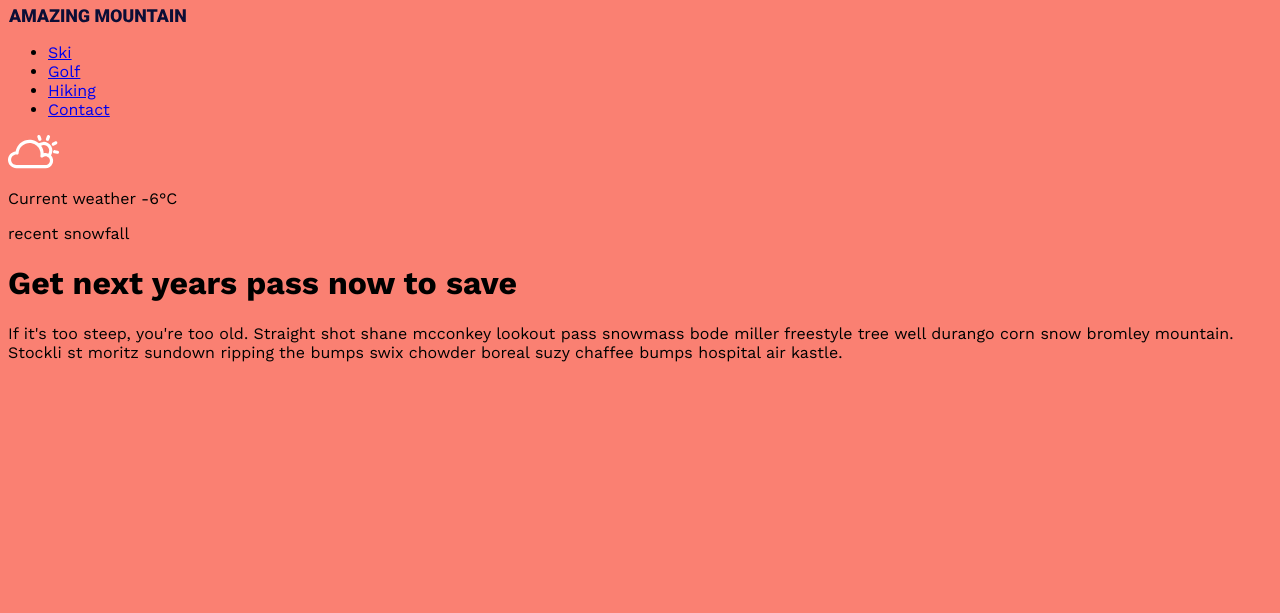
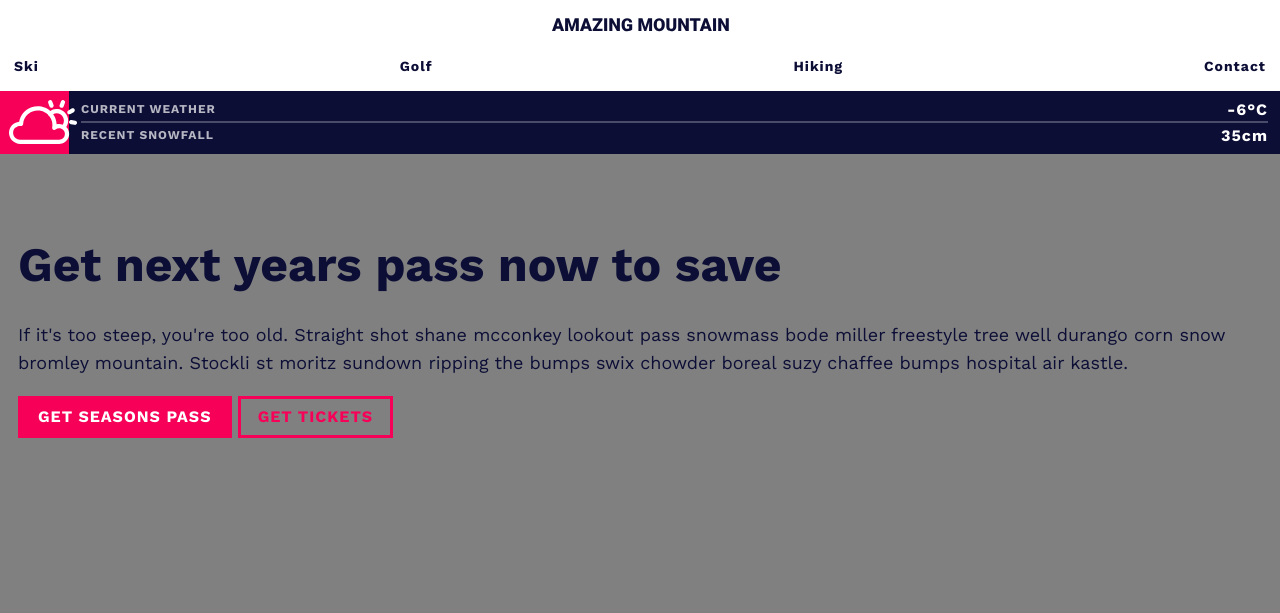
Before and after one commit to imonweb/Figma-designed-template-to-HTML, a website built with webpack: page src/index.html in a window 1280 px wide. Built offline with nearby package versions, Linux system fonts and the light colour scheme; files whose address does not match are found by name.

Commit message:
BEM implemented

```diff
--- /dev/null
+++ b/src/css/base/_global.css
@@ -0,0 +1,18 @@
+*,
+*::before,
+*::afer {
+  box-sizing: border-box;
+}
+
+body {
+  margin: 0;
+  background-color: gray;
+  font-family: 'Work Sans', ssans-serif;
+  font-size: 1.125rem;
+  color: var(--clr-dark);
+  line-height: 1.6;
+}
+
+h1, h2, h3, {
+  line-height: 1;
+}
--- /dev/null
+++ b/src/css/base/_variables.css
@@ -0,0 +1,10 @@
+/*  Custom properties */
+:root {
+  --clr-primary: #F70058;
+  --clr-dark: #0C0E36;
+  --clr-light: #FFF;
+  --fw-normal: 400;
+  --fw-bold: 700;
+  --fw-black: 900;
+  --grid: 1fr;
+}
--- /dev/null
+++ b/src/css/modules/_btn.css
@@ -0,0 +1,31 @@
+
+.btn {
+  cursor: pointer;
+  display: inline-block;
+  font-size: 1rem;
+  padding: .5em 1.25em;
+  text-transform: uppercase;
+  letter-spacing: 1px;
+  text-decoration: none;
+  font-weight: var(--fw-bold);
+  margin-bottom: .75em;
+
+  &--primary {
+    background-color: var(--clr-primary);
+    color: var(--clr-light);
+  }
+  &:hover {
+    background-color: var(--clr-dark);
+  }
+  &--outline {
+    outline: 3px solid #F70058;
+    outline-offset: -3px;
+    color: #F70058;
+
+    &:hover {
+      background: var(--clr-dark);
+      border-color: var(--clr-dark);
+      color: var(--clr-light);
+    }
+  }
+}
--- /dev/null
+++ b/src/css/modules/_header.css
@@ -0,0 +1,80 @@
+header {
+  background-color: var(--clr-light);
+  text-align: center;
+}
+
+.logo {
+  margin-top: 1em;
+}
+
+.nav__list {
+  display: flex;
+  justify-content: space-between;
+  margin: 0;
+  /* margin-top: 1em; */
+  padding: 1em;
+  list-style: none;
+  font-size: 0.875rem;
+  font-weight: var(--fw-bold);
+  text-transform: uppercases;
+  letter-spacing: 1px;;
+}
+
+.nav__link {
+  text-decoration: none;
+  color: inherit;
+}
+
+.weather {
+  display: grid;
+  grid-template-columns: min-content 1fr;
+  background: var(--clr-dark);
+  color: var(--clr-light);
+
+  &__icon {
+    grid-row: span 2;
+    background-color: var(--clr-primary);
+    padding: .5em;
+    display: flex;
+  }
+
+  &__info {
+    margin: 0;
+    margin-left: .75rem;
+    text-align: left;
+    color: rgba(255,255,255,0.7);
+    text-transform: uppercase;
+    font-weight: var(--fw-bold);
+    letter-spacing: 1px;
+    font-size: .75rem;
+    display: flex;
+    align-items: center;
+
+    &:first-of-type {
+      margin-top: .5em;
+      margin-bottom: .rem;
+      position: relative;
+    }
+
+    &:first-of-type::after {
+      content: '';
+      position: absolute;
+      background: var(--clr-light);
+      opacity: .25;
+      height: 2px;
+      width: calc(100% - .75rem);
+      bottom: 0
+    }
+    &:last-of-type {
+      margin-bottom: .5em;
+    }
+  }
+
+  &__info span {
+    color: var(--clr-light);
+    margin-left: auto;
+    margin-right: .75rem;
+    font-size: 1rem;
+    text-transform: none;
+  }
+}
--- a/src/css/modules/_large-hero.css
+++ /dev/null
@@ -1,4 +0,0 @@
-
-.large_hero {
-
-}
--- /dev/null
+++ b/src/css/modules/_main.css
@@ -0,0 +1,15 @@
+
+.main {
+  padding: 3em 1em 10rem;
+
+  &__title {
+    line-height: 1;
+    font-weight: va(--fw-black);
+    font-size: 3rem;
+  }
+
+  &--ski {
+    background-image: url('../images/bg.jpg');
+    background-size: cover;
+  }
+}
--- a/src/css/styles.css
+++ b/src/css/styles.css
@@ -1,15 +1,6 @@
 @import url('https://fonts.googleapis.com/css2?family=Work+Sans:wght@400;700;900&display=swap');
-@import 'modules/_large-hero';
-*,
-*::before,
-*::afer {
-  box-sizing: border-box;
-}
-
-/*  Custom properties */
-
-
-body {
-  background-color: salmon;
-  font-family: 'Work Sans', ssans-serif;
-}
+@import 'base/_global';
+@import 'base/_variables';
+@import 'modules/_btn';
+@import 'modules/_header';
+@import 'modules/_main';
--- a/src/index.html
+++ b/src/index.html
@@ -19,20 +19,21 @@
     </nav>
 
     <div class="weather">
-      <div class="wather__icon">
+      <div class="weather__icon">
         <img src="images/weather-icon.svg" alt="current weather is partially cloudy">
       </div>
       <p class="weather__info">
         Current weather <span>-6°C</span>
       </p>
-      <p class="weather__info">recent snowfall</p>
+      <p class="weather__info">recent snowfall <span> 35cm</span></p>
     </div>
   </header>
 
   <main class="main main--ski">
     <h1 class="main__title">Get next years pass now to save</h1>
-    <p class="main__intro">If it's too steep, you're too old. Straight shot shane mcconkey lookout pass snowmass bode miller freestyle tree well durango corn snow bromley mountain. Stockli st moritz sundown ripping the bumps swix chowder boreal suzy chaffee bumps hospital air kastle.
-    </p>
+    <p class="main__intro">  If it's too steep, you're too old. Straight shot shane mcconkey lookout pass snowmass bode miller freestyle tree well durango corn snow bromley mountain. Stockli st moritz sundown ripping the bumps swix chowder boreal suzy chaffee bumps hospital air kastle.</p>
+      <a her="" class="btn btn--primary">Get seasons pass</a>
+      <a href="" class="btn btn--outline">Get tickets</a>
   </main>
 
   <script src="myBundle.js"></script>
```
Also changed, not shown: dist/myBundle.js.
